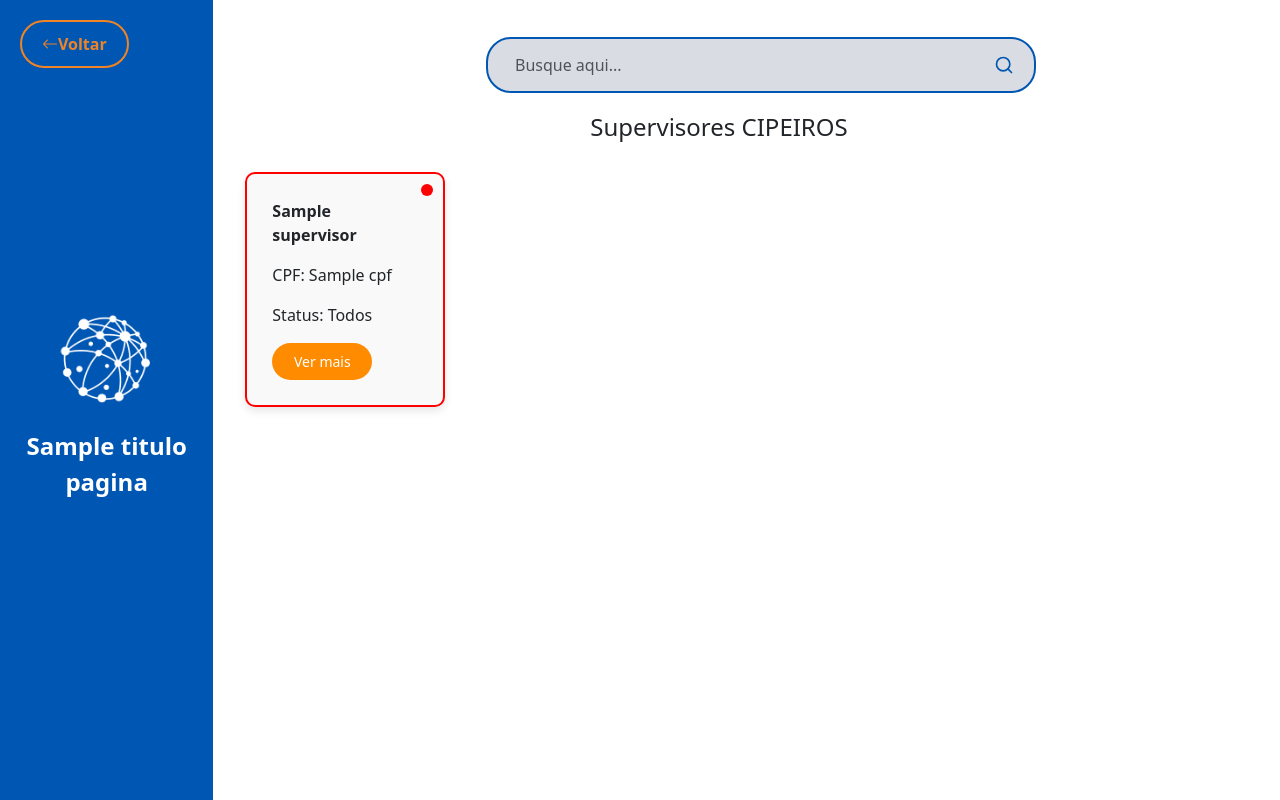
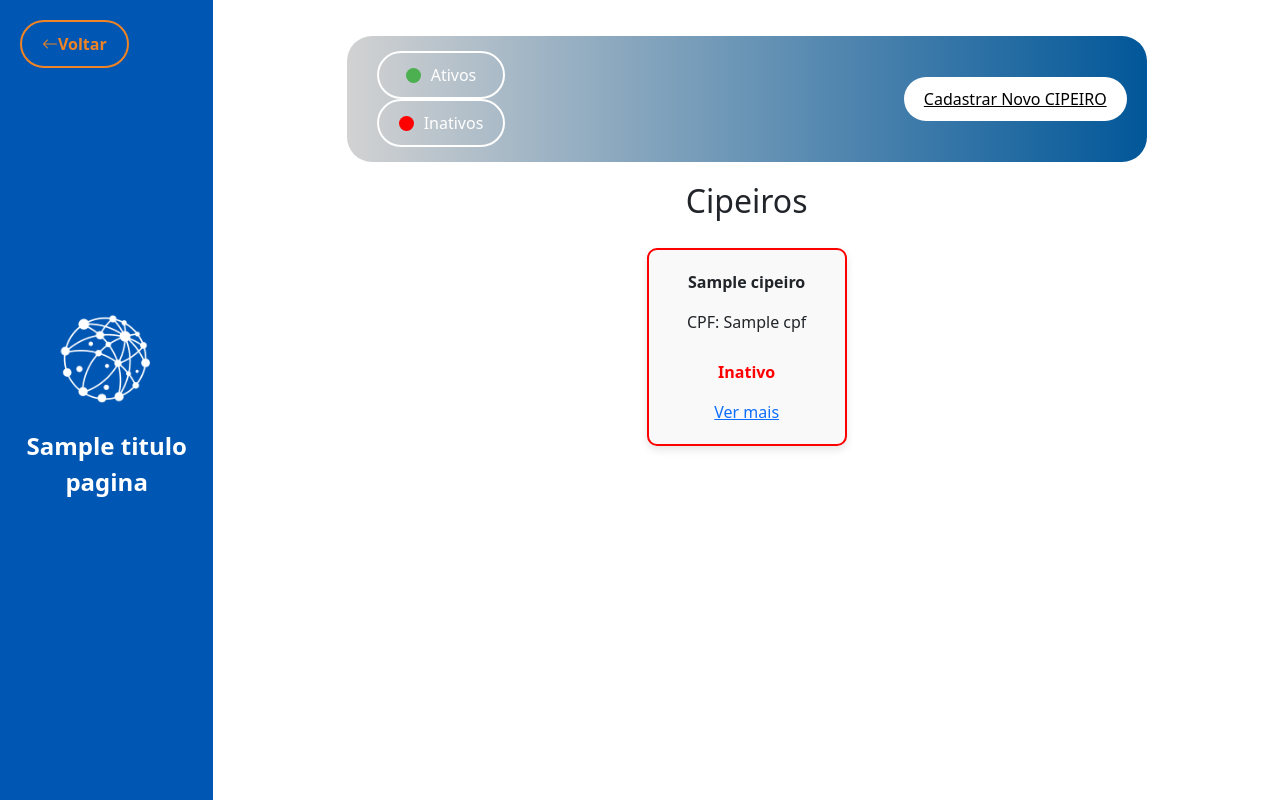
Before and after one commit to otavioDev07/Grupo7_EquipTrack, a Flask app: template telaadm/templates/vercipeiros.html in a window 1280 px wide. Run offline with Flask 3, Linux system fonts and the light colour scheme; the template is opened without the code that fills it: most values are stand-ins (such as "Sample title", 1, 10 or a date in 2020); parts of the project's set-up code (start-up, migrations or seed data) failed here and were passed over.

Commit message:
telaadm em andamento

```diff
--- a/telaadm/templates/vercipeiros.html
+++ b/telaadm/templates/vercipeiros.html
@@ -2,148 +2,156 @@
 
 {% block conteudo %}
 <style>
-    h2 {
-        margin: 20px 0 10px;
-        font-size: 24px;
-        font-weight: normal;
+    /* Estilos para o menu */
+    .menu-container {
+        display: flex;
+        align-items: center;
+        justify-content: space-between;
+        background: linear-gradient(to right, #D2D2D2, #015799);
+        border-radius: 25px;
+        padding: 15px 20px;
+        width: 800px;
+        margin: 20px auto;
     }
 
-    .search-container {
+    .botao {
+        background-color: transparent;
+        color: white;
+        border: 2px solid white;
+        border-radius: 25px;
+        padding: 10px 20px;
+        font-size: 16px;
+        cursor: pointer;
+        transition: background-color 0.3s, color 0.3s;
         display: flex;
         align-items: center;
-        background-color: #d9dde3;
-        border: 2px solid #0056b3;
-        border-radius: 25px;
-        padding: 8px 15px;
-        width: 550px;
-        position: relative;
-        margin-left: 25%;
+        justify-content: center;
+        margin: 0 10px;
     }
 
-    .search-bar {
-        flex-grow: 1;
-        display: flex;
-        align-items: center;
-        position: relative;
+    .botao:hover {
+        background-color: white;
+        color: black;
     }
 
-    .search-bar input {
-        width: 100%;
+    /* Botão de cadastrar */
+    .botao-cadastrar {
+        background-color: white;
+        color: black;
         border: none;
-        outline: none;
-        background: none;
+        border-radius: 25px;
+        padding: 10px 20px;
         font-size: 16px;
-        color: #555;
+        cursor: pointer;
+        transition: background-color 0.3s, color 0.3s;
+        text-align: center;
     }
 
-    .search-icon {
-        width: 20px;
-        height: 20px;
-        color: #0056b3;
-        position: absolute;
-        right: 0;
-        margin-right: 5px;
+    .botao-cadastrar:hover {
+        background-color: #015799;
+        color: white;
     }
 
+    /* Bolinhas de status */
+    .bolinha {
+        width: 15px;
+        height: 15px;
+        border-radius: 50%;
+        margin-right: 10px;
+    }
+
+    .bolinha-verde {
+        background-color: #4CAF50; /* Verde */
+    }
+
+    .bolinha-vermelho {
+        background-color: red; /* Vermelho */
+    }
+
+    /* Estilos dos cartões */
     .card-container {
         display: flex;
         flex-wrap: wrap;
         gap: 20px;
         padding: 20px;
+        justify-content: center;
     }
 
     .card {
         width: 100%;
         max-width: 200px;
-        padding: 25px;
+        padding: 20px;
         border-radius: 10px;
         background-color: #f9f9f9;
         box-shadow: 0 4px 8px rgba(0, 0, 0, 0.1);
         position: relative;
-        text-align: left;
+        text-align: center;
     }
 
-    .card.alerta {
+    .card-ativo {
+        border: 2px solid #4CAF50;
+    }
+
+    .card-inativo {
         border: 2px solid red;
     }
 
-    .card.alerta::before {
-        content: "";
-        width: 12px;
-        height: 12px;
-        background-color: red;
-        border-radius: 50%;
-        position: absolute;
-        top: 10px;
-        right: 10px;
+    .status-text {
+        margin-top: 10px;
+        font-weight: bold;
     }
 
-    .card.approved {
-        border: 2px solid green;
+    .status-text-ativo {
+        color: #4CAF50;
     }
 
-    .card.approved::before {
-        content: "";
-        width: 12px;
-        height: 12px;
-        background-color: green;
-        border-radius: 50%;
-        position: absolute;
-        top: 10px;
-        right: 10px;
-    }
-
-    .button {
-        background-color: #FF8C00;
-        color: white;
-        border: none;
-        padding: 8px 12px;
-        border-radius: 20px;
-        font-size: 14px;
-        cursor: pointer;
-        text-decoration: none;
-        transition: background-color 0.3s;
-        width: 100px;
-        text-align: center;
-    }
-
-    .button:hover {
-        background-color: #e67e00;
-    }
-
-    @media (max-width: 600px) {
-        .card {
-            max-width: 100%;
-            padding: 15px;
-        }
-
-        .button {
-            padding: 8px 16px;
-            font-size: 14px;
-        }
+    .status-text-inativo {
+        color: red;
     }
 </style>
 
-<div class="Container" style="padding-top: 2%;"></div>
-<div class="search-container">
-    <div class="search-bar">
-        <input type="text" class="form-control" placeholder="Busque aqui...">
-        <svg class="search-icon" xmlns="http://www.w3.org/2000/svg" viewBox="0 0 24 24" fill="none" stroke="currentColor" stroke-width="2" stroke-linecap="round" stroke-linejoin="round">
-            <circle cx="11" cy="11" r="8"></circle>
-            <line x1="21" y1="21" x2="16.65" y2="16.65"></line>
-        </svg>
+<!-- Menu de filtro com botão -->
+<div class="menu-container">
+    <div>
+        <div class="botao ativo" onclick="filtrarCipeiros('ativo')">
+            <div class="bolinha bolinha-verde"></div>
+            Ativos
+        </div>
+        <div class="botao inativo" onclick="filtrarCipeiros('inativo')">
+            <div class="bolinha bolinha-vermelho"></div>
+            Inativos
+        </div>
     </div>
+    <a href="{{ url_for('telaadm.telaadm') }}" class="botao-cadastrar">Cadastrar Novo CIPEIRO</a>
 </div>
 
-<h2 style="margin-left: 35%;">Supervisores CIPEIROS</h2>
-<div class="card-container">
-    {% for supervisor in supervisores %}
-    <div class="card {% if supervisor.status == 'ativo' %}approved{% else %}alerta{% endif %}">
-        <p><strong>{{ supervisor.nomeSupervisor }}</strong></p>
-        <p>CPF: {{ supervisor.CPF }}</p>
-        <p>Status: {{ supervisor.status|capitalize }}</p>
-        <a href="{{ url_for('supervisor.descSupervisor', idSupervisor=supervisor.idSupervisor) }}" class="button">Ver mais</a>
+<h2 style="text-align: center;">Cipeiros</h2>
+
+<!-- Container dos cartões -->
+<div class="card-container" id="card-container">
+    {% for cipeiro in cipeiros %}
+    <div class="card {% if cipeiro.status == 'ativo' %}card-ativo{% else %}card-inativo{% endif %}" data-status="{{ cipeiro.status }}">
+        <p><strong>{{ cipeiro.nomeSupervisor }}</strong></p>
+        <p>CPF: {{ cipeiro.CPF }}</p>
+        <p class="status-text {% if cipeiro.status == 'ativo' %}status-text-ativo{% else %}status-text-inativo{% endif %}">
+            {% if cipeiro.status == 'ativo' %}Ativo{% else %}Inativo{% endif %}
+        </p>
+        <a href="{{ url_for('telaadm.detalhesCipeiro', idSupervisor=cipeiro.idSupervisor) }}" class="button">Ver mais</a>
     </div>
     {% endfor %}
 </div>
+
+<script>
+    function filtrarCipeiros(status) {
+        const cards = document.querySelectorAll('.card');
+        cards.forEach(card => {
+            if (card.getAttribute('data-status') === status || status === 'todos') {
+                card.style.display = 'block';
+            } else {
+                card.style.display = 'none';
+            }
+        });
+    }
+</script>
+
 {% endblock %}
```
Also changed, not shown: telaadm/telaadm.py (+60 -6 lines), telaadm/templates/telaadm.html (+4 -64 lines).
